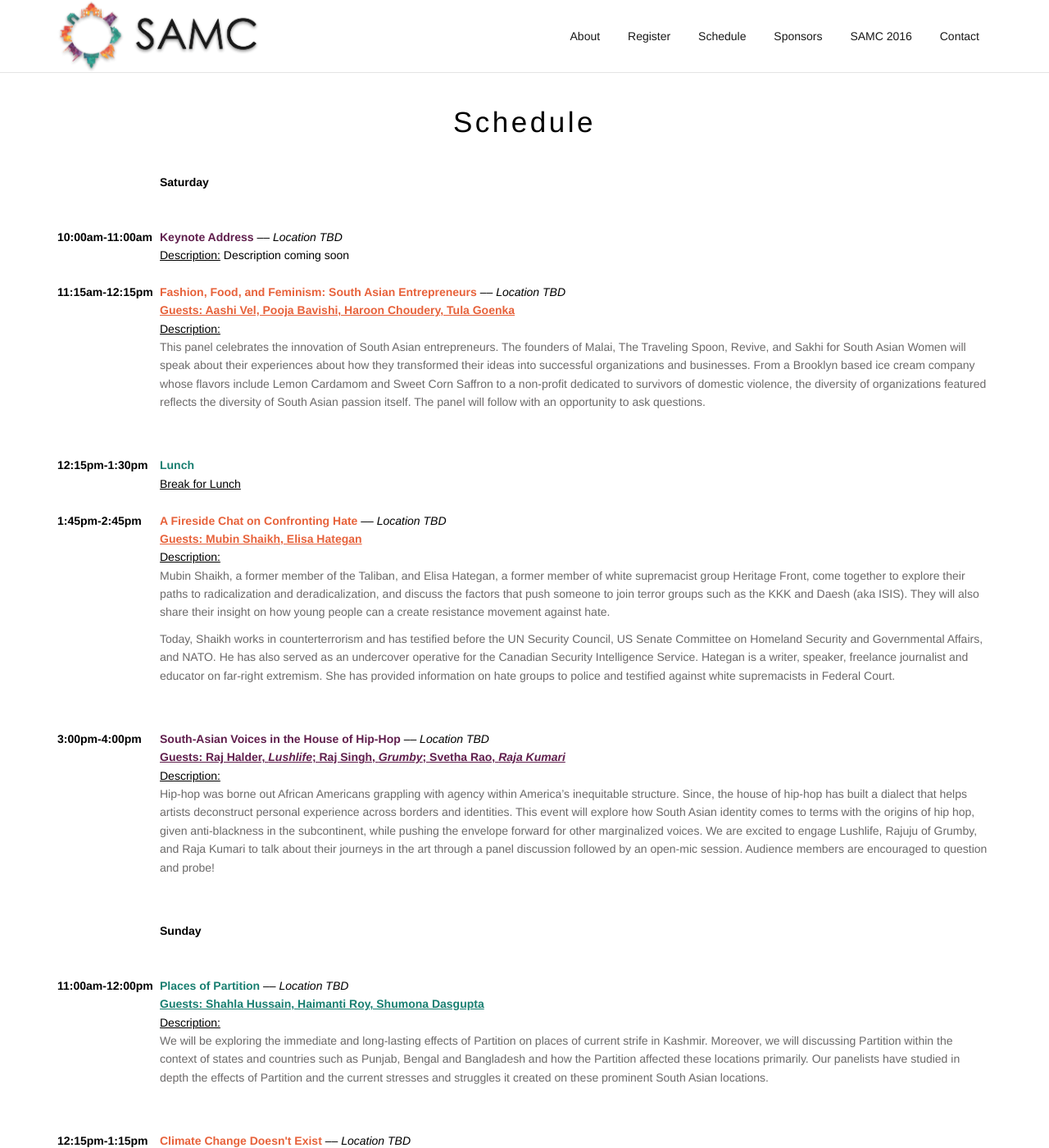
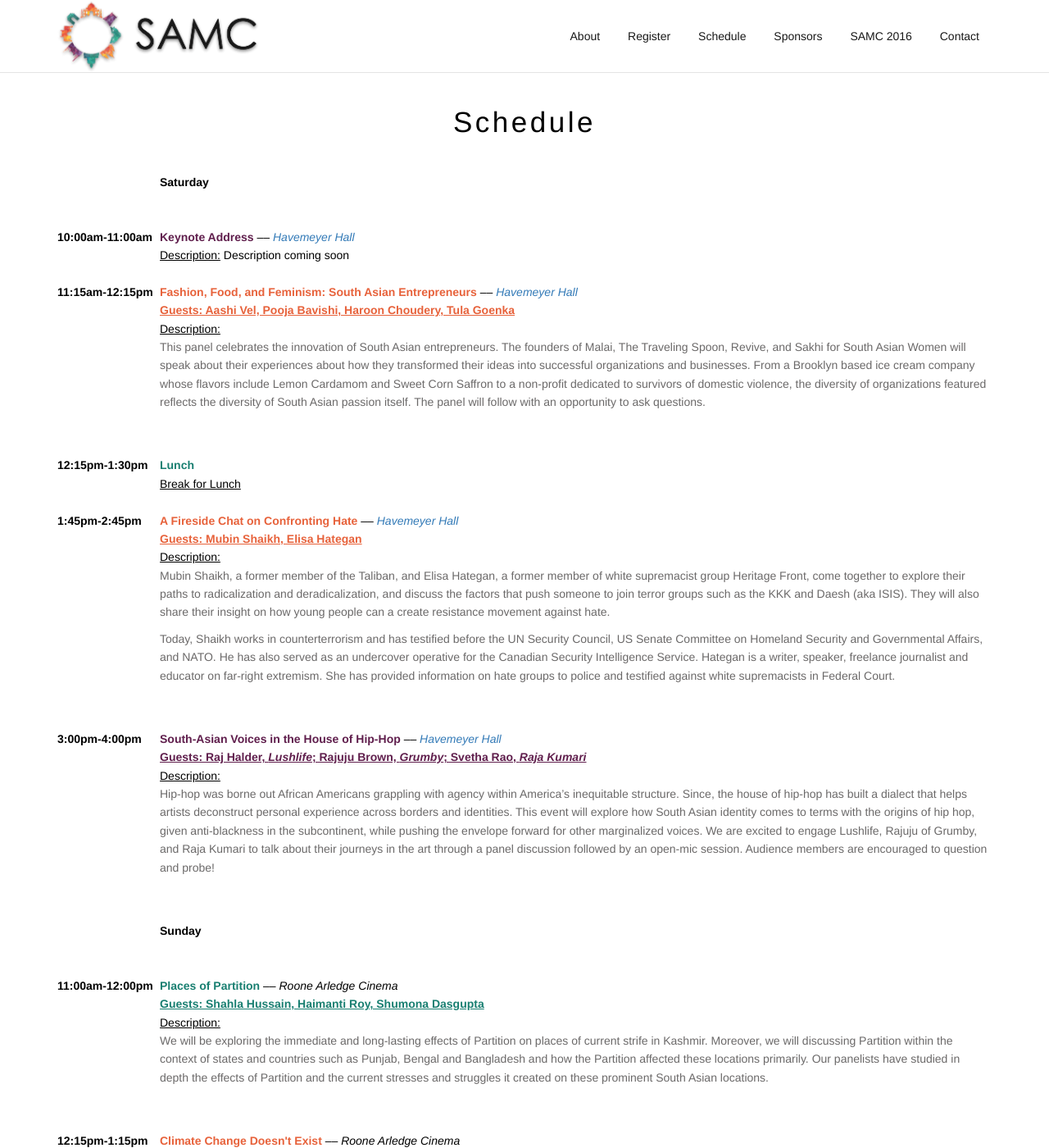
Before and after one commit to samconf/samconf.github.io, a Jekyll site: the page built from schedule/index.html, in a window 1280 px wide and 1400 px high. Shown: the whole window at 82% size. Built offline with Jekyll 4.4.1, drawn with Linux system fonts in a browser that asks for light colours; some of the changed text lies outside the part shown.

Commit message:
Added 2 sponsors and general locations for Saturday and Sunday events

```diff
--- a/schedule/index.html
+++ b/schedule/index.html
@@ -15,14 +15,14 @@
             </tr>
             <tr>
                 <td>10:00am-11:00am</td>
-                <td><strong class="p3">Keynote Address</strong> <i>–– Location TBD</i><br>
+                <td><strong class="p3">Keynote Address</strong> <i>–– <a href="http://ieor.columbia.edu/files/seasdepts/industrial-engineering-operations-research/pdf-files/Havemeyer_Map.pdf">Havemeyer Hall</i></a><br>
                     <u class="p0">Description:</u>
                     Description coming soon
                 <br><br></td>
             </tr>
             <tr>
                 <td>11:15am-12:15pm</td>
-                <td><strong class="p2">Fashion, Food, and Feminism: South Asian Entrepreneurs</strong> <i>–– Location TBD</i><br>
+                <td><strong class="p2">Fashion, Food, and Feminism: South Asian Entrepreneurs</strong> <i>–– <a href="http://ieor.columbia.edu/files/seasdepts/industrial-engineering-operations-research/pdf-files/Havemeyer_Map.pdf">Havemeyer Hall</i></a><br>
                   <u class="p2"><b>Guests: Aashi Vel, Pooja Bavishi, Haroon Choudery, Tula Goenka</b></u><br>
                   <u class="p0">Description:</u>
                   <p>This panel celebrates the innovation of South Asian entrepreneurs. The founders of Malai, The Traveling Spoon, Revive, and Sakhi for South Asian Women will speak about their experiences about how they transformed their ideas into successful organizations and businesses. From a Brooklyn based ice cream company whose flavors include Lemon Cardamom and Sweet Corn Saffron to a non-profit dedicated to survivors of domestic violence, the diversity of organizations featured reflects the diversity of South Asian passion itself. The panel will follow with an opportunity to ask questions.</p>
@@ -36,7 +36,7 @@
             </tr>
             <tr>
                 <td>1:45pm-2:45pm</td>
-                <td><strong class="p2">A Fireside Chat on Confronting Hate</strong> <i>–– Location TBD</i><br>
+                <td><strong class="p2">A Fireside Chat on Confronting Hate</strong> <i>–– <a href="http://ieor.columbia.edu/files/seasdepts/industrial-engineering-operations-research/pdf-files/Havemeyer_Map.pdf">Havemeyer Hall</i></a><br>
                     <u class="p2"><b>Guests: Mubin Shaikh, Elisa Hategan</b></u><br>
                     <u class="p0">Description:</u>
                     <p>Mubin Shaikh, a former member of the Taliban, and Elisa Hategan, a former member of white supremacist group Heritage Front, come together to explore their paths to radicalization and deradicalization, and discuss the factors that push someone to join terror groups such as the KKK and Daesh (aka ISIS). They will also share their insight on how young people can a create resistance movement against hate.</p>
@@ -45,8 +45,8 @@
             </tr>
             <tr>
                 <td>3:00pm-4:00pm</td>
-                <td><strong class="p3">South-Asian Voices in the House of Hip-Hop</strong> <i>–– Location TBD</i><br>
-                  <u class="p3"><b>Guests: Raj Halder, <i>Lushlife</i>; Raj Singh, <i>Grumby</i>; Svetha Rao, <i>Raja Kumari</i></b></u><br>
+                <td><strong class="p3">South-Asian Voices in the House of Hip-Hop</strong> <i>–– <a href="http://ieor.columbia.edu/files/seasdepts/industrial-engineering-operations-research/pdf-files/Havemeyer_Map.pdf">Havemeyer Hall</i></a><br>
+                  <u class="p3"><b>Guests: Raj Halder, <i>Lushlife</i>; Rajuju Brown, <i>Grumby</i>; Svetha Rao, <i>Raja Kumari</i></b></u><br>
                   <u class="p0">Description:</u>
                   <p>Hip-hop was borne out African Americans grappling with agency within America’s inequitable structure. Since, the house of hip-hop has built a dialect that helps artists deconstruct personal experience across borders and identities. This event will explore how South Asian identity comes to terms with the origins of hip hop, given anti-blackness in the subcontinent, while pushing the envelope forward for other marginalized voices. We are excited to engage Lushlife, Rajuju of Grumby, and Raja Kumari to talk about their journeys in the art through a panel discussion followed by an open-mic session. Audience members are encouraged to question and probe!</p>
                 <br><br></td>
@@ -59,7 +59,7 @@
             </tr>
             <tr>
                 <td>11:00am-12:00pm</td>
-                <td><strong class="p1">Places of Partition</strong> <i>–– Location TBD</i><br>
+                <td><strong class="p1">Places of Partition</strong> <i>–– Roone Arledge Cinema</i><br>
                   <u class="p1"><b>Guests: Shahla Hussain, Haimanti Roy, Shumona Dasgupta</b></u><br>
                   <u class="p0">Description:</u>
                   <p>We will be exploring the immediate and long-lasting effects of Partition on places of current strife in Kashmir.  Moreover, we will discussing Partition within the context of states and countries such as Punjab, Bengal and Bangladesh and how the Partition affected these locations primarily.  Our panelists have studied in depth the effects of Partition and the current stresses and struggles it created on these prominent South Asian locations.</p>
@@ -67,7 +67,7 @@
             </tr>
             <tr>
                 <td>12:15pm-1:15pm</td>
-                <td><strong class="p2">Climate Change Doesn't Exist</strong> <i>–– Location TBD</i><br>
+                <td><strong class="p2">Climate Change Doesn't Exist</strong> <i>–– Roone Arledge Cinema</i><br>
                   <u class="p2"><b>Guests: Naveeda Khan, other speakers pending confirmation</b></u><br>
                   <u class="p0">Description:</u>
                   <p>This panel hopes to explore and broaden discussion about a diverse set of topics—including climate adaptation tools, the potential for climate refugees, and environmental justice—in the context of climate change in Bangladesh and South Asia in general.</p>
@@ -76,7 +76,7 @@
             </tr>
             <tr>
                 <td>1:30pm-2:30pm</td>
-                <td><strong class="p3">Threats to Free Press</strong> <i>–– Location TBD</i><br>
+                <td><strong class="p3">Threats to Free Press</strong> <i>–– Roone Arledge Cinema</i><br>
                   <u class="p3"><b>Guests: Ravi Agrawal, Namrata Brar, Dhrumil Mehta, and Madiha Tahir</b></u><br>
                   <u class="p0">Description:</u>
                   <p>This panel will focus on recent threats to the safety and freedom of journalists in South Asia and how this compares to the environment faced by journalists in the United States (in terms of increased political polarisation, legal action, and harassment from the President and others through social media). Beyond this it is also interesting to look at how each of these regions report on events in the other and how they shape rhetoric and are able to circumvent threats faced by local reporters.</p>
--- a/sponsors/index.html
+++ b/sponsors/index.html
@@ -13,6 +13,12 @@
     </a>
     <a href="http://www.darashikohfellowship.org/" target="_blank">
         <img src="{{ site.imgurl }}/sponsors/dara-shikoh-fellowship-logo.jpg" style="padding-bottom: 40px;">
+    </a>
+    <a href="http://www.sava360.com/" target="_blank">
+        <img src="{{ site.imgurl }}/sponsors/sava-logo.jpg" style="padding-bottom: 40px;">
+    </a>
+    <a href="http://www.mtbc.com/" target="_blank">
+        <img src="{{ site.imgurl }}/sponsors/MTBC-logo.png" style="padding-bottom: 40px;">
     </a>
     <!-- <a href="https://www.fordfound.org/" target="_blank">
         <img src="{{ site.imgurl }}/sponsors/ford-logo.jpg">
```
Also changed, not shown: assets/img/sponsors/MTBC-logo.png (added), assets/img/sponsors/sava-logo.jpg (added).
